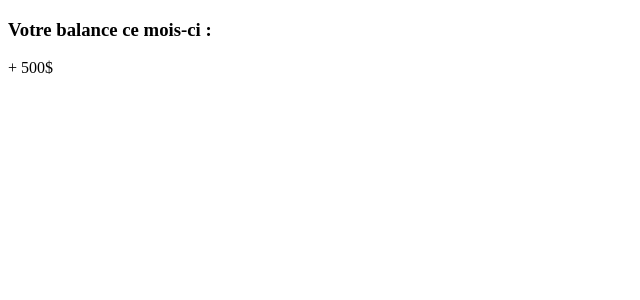
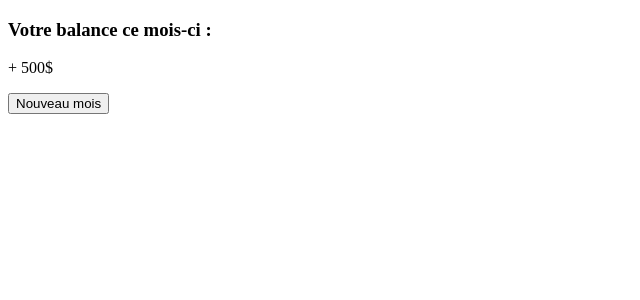
Before and after one commit to JRcard/PS-equipe1, a Vue app: page /budget in a window 1280 px wide. Shown: the top 300 px of the page, without its empty margins (0-640 px from the left). Built offline with nearby package versions, Linux system fonts and the light colour scheme; no server answers.

Commit message:
Mise en place du bouton nouveau mois. Pour DELETE les évènements non-récurents

```diff
--- a/src/components/BudgetMensuel.vue
+++ b/src/components/BudgetMensuel.vue
@@ -5,6 +5,7 @@
 			<p>+ 500$</p>
 			<p>{{ data }}</p>
 		</div>
+		<div><button @click="nouveauMois(data)">Nouveau mois</button></div>
 	</div>
 </template>
 
@@ -24,34 +25,22 @@ const useAPI = (url) => {
 	return data;
 };
 const data = useAPI(url);
-/* try {
-		const response = await fetch("https://money-pie-1.fly.dev/api/v1/users/1/transactions", {
-			method: "GET",
-			headers: { "Content-Type": "application/json", Accept: "application/json" },
-			body: JSON.stringify({
-				prenom: user.prenom,
-				nom: user.nom,
-				telephone: user.telephone,
-				email: user.email,
-				password: user.mdp,
-			}),
-		});
 
-		const data = await response.json();
-
-		if (!response.ok) {
-			throw data.message || "Erreur lors de l'inscription";
+const nouveauMois = (data) => {
+	data.forEach((transaction) => {
+		console.log(transaction.id);
+		if (transaction.frequency == -1) {
+			fetch(`${url}/${transaction.id}`, { method: "DELETE" })
+				.then((res) => res.json())
+				.then((json) => console.log(json))
+				.catch((err) => {
+					console.log("Erreur: " + err + " | " + url);
+					return;
+				});
+			console.log(transaction.id + ": delete!");
 		}
-
-		if (data.user) {
-			store.setUser(data.user);
-		}
-
-		return { success: true, data };
-	} catch (err) {
-		store.setError(err);
-		return { success: false, error: err };
-	} */
+	});
+};
 </script>
 
 <style lang="scss"></style>
```
